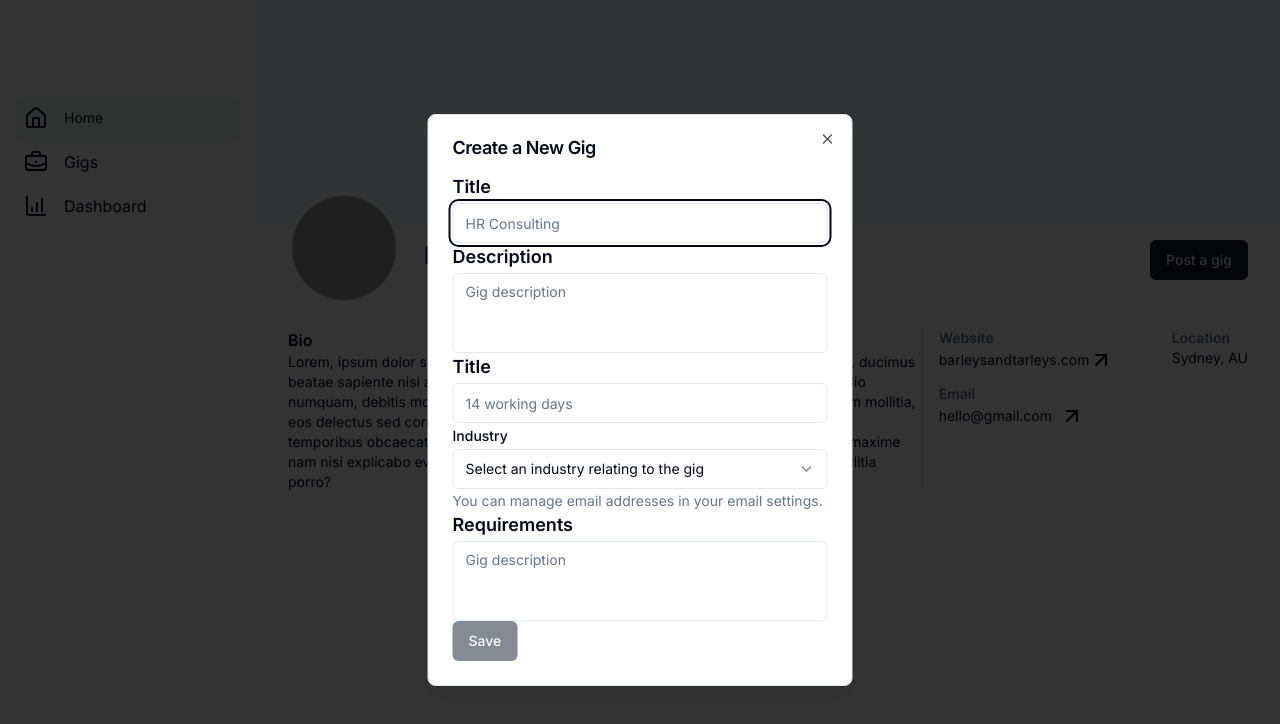
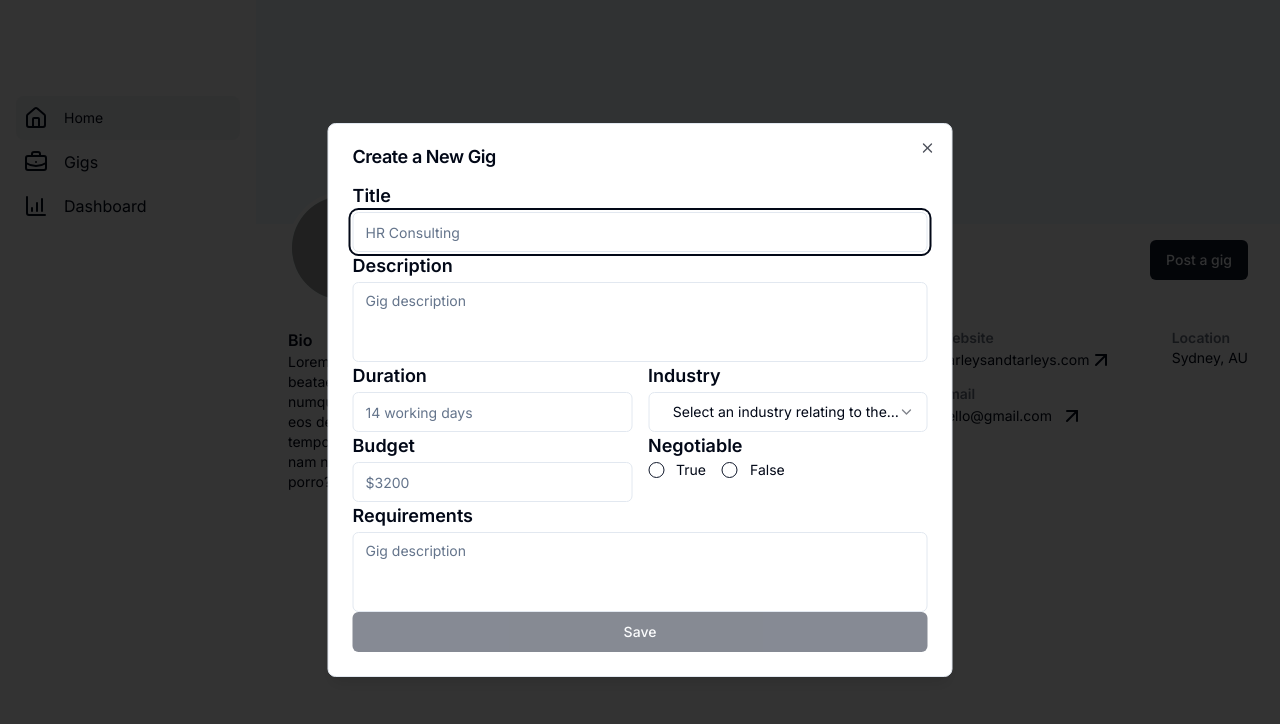
Before and after one commit to Eyram-gb/quickjobs-web, a Next.js app: page /1/profile in a window 1280 px wide. Both pictures are taken after a click on the button "Post a gig". Shown: the top 724 px of the page. Built offline with nearby package versions, Linux system fonts and the light colour scheme; no server answers; grey boxes are pictures that could not be loaded.

Commit message:
user profiles state setup

```diff
--- a/package.json
+++ b/package.json
@@ -12,6 +12,7 @@
     "@hookform/resolvers": "^3.9.0",
     "@radix-ui/react-dialog": "^1.1.1",
     "@radix-ui/react-label": "^2.1.0",
+    "@radix-ui/react-radio-group": "^1.2.0",
     "@radix-ui/react-select": "^2.1.1",
     "@radix-ui/react-slot": "^1.1.0",
     "class-variance-authority": "^0.7.0",
--- a/src/app/[id]/(company)/profile/page.tsx
+++ b/src/app/[id]/(company)/profile/page.tsx
@@ -1,11 +1,17 @@
 import NewGigForm from '@/components/forms/NewGigForm'
 import { Button } from '@/components/ui/button'
 import { DialogContent, DialogDescription, DialogHeader, DialogTitle, DialogTrigger } from '@/components/ui/dialog'
+import { getIndustries } from '@/lib/queries'
 import { ArrowUpRight, BriefcaseBusiness, ChartColumnIncreasing, House } from 'lucide-react'
 import Image from 'next/image'
 import React from 'react'
 
-const EmployerProfile = () => {
+const EmployerProfile = async () => {
+    const industries = await getIndustries() as {
+        id: number;
+        name: string
+    }[];
+
     return (
         <div className='grid grid-cols-5'>
             <aside className='col-span-1 pt-24 px-4'>
@@ -38,7 +44,7 @@ const EmployerProfile = () => {
                         </div>
                     </div>
                     <div>
-                        <NewGigForm />
+                        <NewGigForm industries={industries}/>
                     </div>
                 </div>
                 {/* <hr className='mx-8 my-6' /> */}
--- a/src/components/forms/NewGigForm.tsx
+++ b/src/components/forms/NewGigForm.tsx
@@ -1,3 +1,5 @@
+'use client';
+
 import React from 'react'
 import { Dialog, DialogContent, DialogHeader, DialogTitle, DialogTrigger } from '../ui/dialog'
 import { Button } from '../ui/button'
@@ -9,6 +11,7 @@ import { Input } from '../ui/input'
 import { Textarea } from '../ui/textarea'
 import { Select, SelectContent, SelectItem, SelectTrigger, SelectValue } from '../ui/select'
 import Link from 'next/link'
+import { RadioGroup, RadioGroupItem } from '../ui/radio-group'
 // import { Stardos_Stencil } from 'next/font/google'
 
 const GigSchema = z.object({
@@ -28,9 +31,9 @@ const GigSchema = z.object({
         description: 'Industry ID of the gig',
         required_error: 'Industry is required',
     }),
-    negotiable: z.boolean({
+    negotiable: z.enum(['true', 'false'], {
         description: 'Is budget for the gig negotiable',
-        required_error: 'Negotiable flag is required',
+        required_error: 'Negotiable field is required',
     }),
     budget_range: z.string({
         description: 'Budget range of the gig',
@@ -44,7 +47,12 @@ const GigSchema = z.object({
 
 type TGigSchema = z.infer<typeof GigSchema>;
 
-const NewGigForm = () => {
+const NewGigForm = ({ industries }: {
+    industries: {
+        id: number;
+        name: string
+    }[]
+}) => {
     const form = useForm<TGigSchema>({
         resolver: zodResolver(GigSchema),
     });
@@ -60,7 +68,7 @@ const NewGigForm = () => {
                         Post a gig
                     </Button>
                 </DialogTrigger>
-                <DialogContent className="sm:max-w-[425px]">
+                <DialogContent className="sm:max-w-[625px]">
                     <DialogHeader>
                         <DialogTitle>Create a New Gig</DialogTitle>
                     </DialogHeader>
@@ -92,12 +100,13 @@ const NewGigForm = () => {
                                     </FormItem>
                                 )}
                             />
+                            <div className='flex gap-x-4 w-full '>
                                 <FormField
                                     control={form.control}
                                     name="duration"
                                     render={({ field }) => (
-                                    <FormItem className='w-full'>
-                                        <FormLabel className='text-lg font-semibold'>Title</FormLabel>
+                                        <FormItem className='w-1/2'>
+                                            <FormLabel className='text-lg font-semibold'>Duration</FormLabel>
                                             <FormControl>
                                                 <Input placeholder="14 working days" {...field} />
                                             </FormControl>
@@ -109,8 +118,8 @@ const NewGigForm = () => {
                                     control={form.control}
                                     name="industry_id"
                                     render={({ field }) => (
-                                    <FormItem>
-                                        <FormLabel>Industry</FormLabel>
+                                        <FormItem className='w-1/2'>
+                                            <FormLabel className='text-lg font-semibold'>Industry</FormLabel>
                                             <Select onValueChange={field.onChange}>
                                                 <FormControl>
                                                     <SelectTrigger>
@@ -123,14 +132,63 @@ const NewGigForm = () => {
                                                     <SelectItem value="m@support.com">m@support.com</SelectItem>
                                                 </SelectContent>
                                             </Select>
-                                        <FormDescription>
+                                            {/* <FormDescription>
                                             You can manage email addresses in your{" "}
                                             <Link href="/examples/forms">email settings</Link>.
-                                        </FormDescription>
+                                        </FormDescription> */}
                                             <FormMessage />
                                         </FormItem>
                                     )}
                                 />
+
+                            </div>
+                            <div className='flex gap-x-4 w-full'>
+                                <FormField
+                                    control={form.control}
+                                    name="budget_range"
+                                    render={({ field }) => (
+                                        <FormItem className='w-1/2'>
+                                            <FormLabel className='text-lg font-semibold'>Budget</FormLabel>
+                                            <FormControl>
+                                                <Input placeholder="$3200" {...field} />
+                                            </FormControl>
+                                            <FormMessage />
+                                        </FormItem>
+                                    )}
+                                />
+                                <FormField
+                                    control={form.control}
+                                    name="negotiable"
+                                    render={({ field }) => (
+                                        <FormItem className="w-1/2">
+                                            <FormLabel className='text-lg font-semibold'>Negotiable</FormLabel>
+                                            <FormControl>
+                                                <RadioGroup
+                                                    onValueChange={field.onChange}
+                                                    defaultValue={field.value}
+                                                    className="flex gap-x-4"
+                                                >
+                                                    <FormItem className="flex items-center space-x-3 space-y-0">
+                                                        <FormControl>
+                                                            <RadioGroupItem value={'true'} />
+                                                        </FormControl>
+                                                        <FormLabel className="font-normal">
+                                                            True
+                                                        </FormLabel>
+                                                    </FormItem>
+                                                    <FormItem className="flex items-center space-x-3 space-y-0">
+                                                        <FormControl>
+                                                            <RadioGroupItem value={'false'} />
+                                                        </FormControl>
+                                                        <FormLabel className="font-normal">False</FormLabel>
+                                                    </FormItem>
+                                                </RadioGroup>
+                                            </FormControl>
+                                            <FormMessage />
+                                        </FormItem>
+                                    )}
+                                />
+                            </div>
                             <FormField
                                 control={form.control}
                                 name="requirements"
@@ -144,7 +202,7 @@ const NewGigForm = () => {
                                     </FormItem>
                                 )}
                             />
-                            <Button type='submit' disabled={!isDirty || isSubmitting}>
+                            <Button type='submit' disabled={!isDirty || isSubmitting} className='w-full'>
                                 Save
                             </Button>
                         </form>
--- /dev/null
+++ b/src/components/ui/radio-group.tsx
@@ -0,0 +1,44 @@
+"use client"
+
+import * as React from "react"
+import * as RadioGroupPrimitive from "@radix-ui/react-radio-group"
+import { Circle } from "lucide-react"
+
+import { cn } from "@/lib/utils"
+
+const RadioGroup = React.forwardRef<
+  React.ElementRef<typeof RadioGroupPrimitive.Root>,
+  React.ComponentPropsWithoutRef<typeof RadioGroupPrimitive.Root>
+>(({ className, ...props }, ref) => {
+  return (
+    <RadioGroupPrimitive.Root
+      className={cn("grid gap-2", className)}
+      {...props}
+      ref={ref}
+    />
+  )
+})
+RadioGroup.displayName = RadioGroupPrimitive.Root.displayName
+
+const RadioGroupItem = React.forwardRef<
+  React.ElementRef<typeof RadioGroupPrimitive.Item>,
+  React.ComponentPropsWithoutRef<typeof RadioGroupPrimitive.Item>
+>(({ className, ...props }, ref) => {
+  return (
+    <RadioGroupPrimitive.Item
+      ref={ref}
+      className={cn(
+        "aspect-square h-4 w-4 rounded-full border border-primary text-primary ring-offset-background focus:outline-none focus-visible:ring-2 focus-visible:ring-ring focus-visible:ring-offset-2 disabled:cursor-not-allowed disabled:opacity-50",
+        className
+      )}
+      {...props}
+    >
+      <RadioGroupPrimitive.Indicator className="flex items-center justify-center">
+        <Circle className="h-2.5 w-2.5 fill-current text-current" />
+      </RadioGroupPrimitive.Indicator>
+    </RadioGroupPrimitive.Item>
+  )
+})
+RadioGroupItem.displayName = RadioGroupPrimitive.Item.displayName
+
+export { RadioGroup, RadioGroupItem }
--- /dev/null
+++ b/src/lib/queries.ts
@@ -0,0 +1,18 @@
+import toast from "react-hot-toast";
+import { API_BASE_URL } from "./constants";
+
+export const getIndustries = async () => {
+  try {
+    const res = await fetch(`${API_BASE_URL}/api/industries`);
+    const data = await res.json() as {
+        id: number;
+        name: string
+    }[];
+    if(!data){
+        return toast.error('No industries were found')
+    }
+    return data;
+  } catch (error) {
+    console.log("error fetching industries");
+  }
+};
```
Also changed, not shown: src/components/forms/NewClientForm.tsx (+5 -3 lines), src/components/forms/NewCompanyForm.tsx (+7 -2 lines), src/lib/store/authStore.ts (+11 -1 lines), 1 other file (tests, documents, lock files or other folders). Lines whose indentation alone changed are shown as unchanged.
